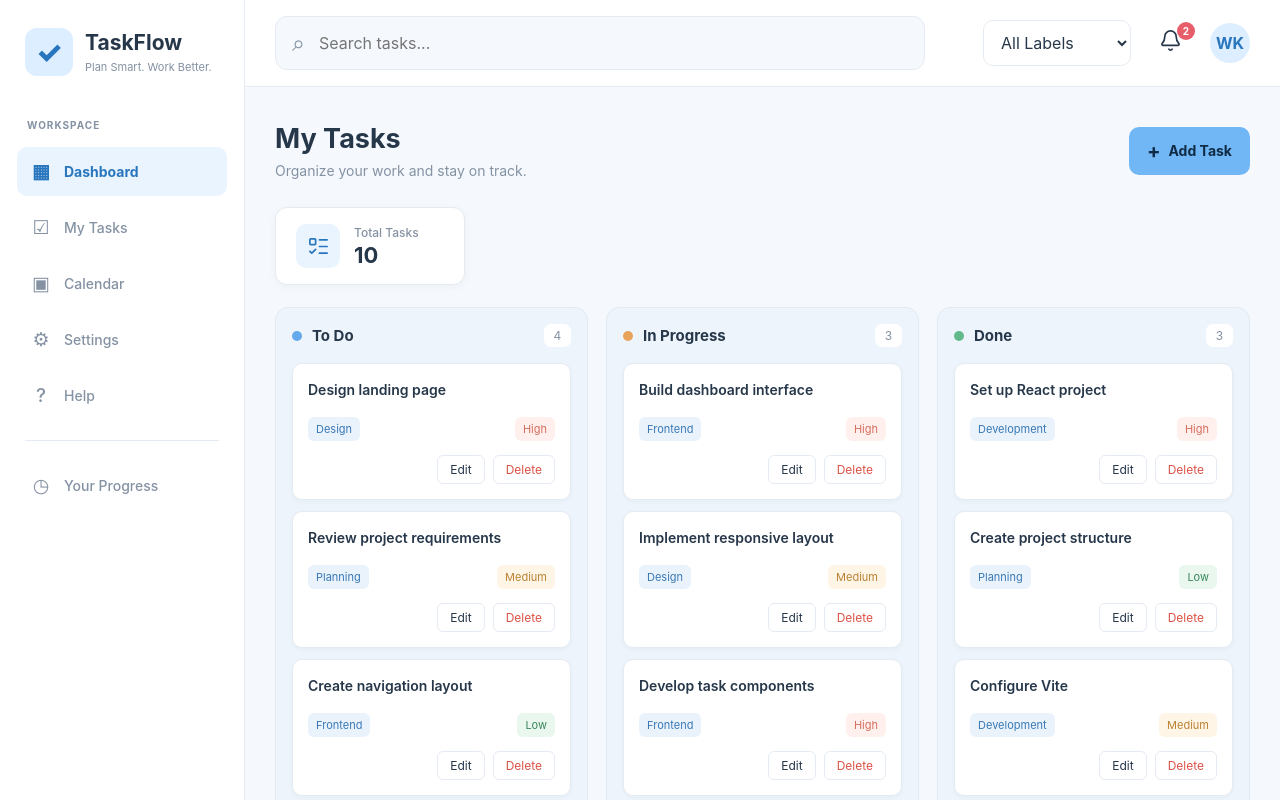
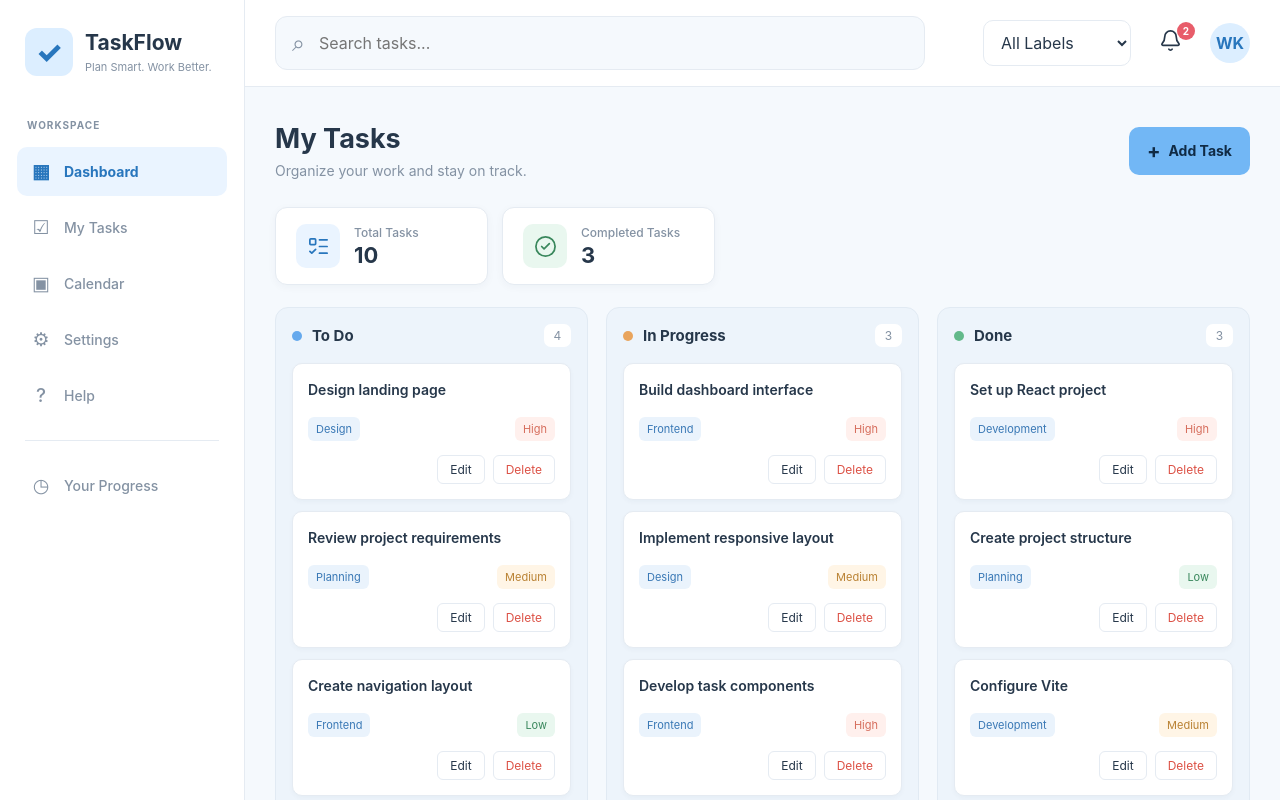
Before and after one commit to Edldev12/taskflow-team-board, a React (Vite) app: page / in a window 1280 px wide. Shown: the top 800 px of the page. Built offline with nearby package versions, Linux system fonts and the light colour scheme.

Commit message:
Display completed tasks

```diff
--- a/src/App.css
+++ b/src/App.css
@@ -188,14 +188,21 @@
   font-size: 14px;
 }
 
+.task-stats-grid {
+  display: grid;
+  grid-template-columns: repeat(auto-fit, minmax(190px, 1fr));
+  gap: 14px;
+  width: 100%;
+  max-width: 440px;
+  margin-bottom: 22px;
+}
+
 .task-stats-card {
   display: flex;
   align-items: center;
   gap: 14px;
-  width: fit-content;
-  min-width: 190px;
+  min-width: 0;
   padding: 16px 20px;
-  margin-bottom: 22px;
   border: 1px solid var(--border);
   border-radius: 12px;
   background: var(--surface);
@@ -224,6 +231,11 @@
   color: var(--text);
   font-size: 22px;
   line-height: 1;
+}
+
+.task-stats-card--completed .task-stats-icon {
+  background: #e9f7ef;
+  color: #39875c;
 }
 
 .add-task-button {
@@ -464,6 +476,11 @@
 .app-layout[data-theme="dark"] .task-stats-icon {
   background: #30465e;
   color: #9bcfff;
+}
+
+.app-layout[data-theme="dark"] .task-stats-card--completed .task-stats-icon {
+  background: #304b3d;
+  color: #a6e2bd;
 }
 
 .app-layout[data-theme="dark"] .task-column {
--- a/src/App.jsx
+++ b/src/App.jsx
@@ -1,5 +1,6 @@
 
 import { useEffect, useRef, useState } from "react";
+import { CircleCheck, ListTodo } from "lucide-react";
 import Header from "./components/Header";
 import TaskColumn from "./components/TaskColumn";
 import TaskStatsCard from "./components/TaskStatsCard";
@@ -207,6 +208,11 @@ function App() {
   const [selectedTask, setSelectedTask] = useState(null);
   const totalTaskCount = columns.reduce(
     (total, column) => total + column.tasks.length,
+    0
+  );
+  const completedTaskCount = columns.reduce(
+    (total, column) =>
+      column.id === "done" ? total + column.tasks.length : total,
     0
   );
 
@@ -646,7 +652,19 @@ function App() {
             </button>
           </div>
 
-          <TaskStatsCard totalTasks={totalTaskCount} />
+          <div className="task-stats-grid">
+            <TaskStatsCard
+              label="Total Tasks"
+              count={totalTaskCount}
+              icon={ListTodo}
+            />
+            <TaskStatsCard
+              label="Completed Tasks"
+              count={completedTaskCount}
+              icon={CircleCheck}
+              variant="completed"
+            />
+          </div>
 
           {/*
           <div className="task-board">
--- a/src/components/TaskStatsCard.jsx
+++ b/src/components/TaskStatsCard.jsx
@@ -1,14 +1,18 @@
 import { ListTodo } from "lucide-react";
 
-function TaskStatsCard({ totalTasks }) {
+function TaskStatsCard({ label, count, icon: Icon = ListTodo, variant }) {
   return (
-    <section className="task-stats-card" role="group" aria-label="Total tasks">
+    <section
+      className={`task-stats-card${variant ? ` task-stats-card--${variant}` : ""}`}
+      role="group"
+      aria-label={label}
+    >
       <div className="task-stats-icon" aria-hidden="true">
-        <ListTodo size={23} strokeWidth={1.8} />
+        <Icon size={23} strokeWidth={1.8} />
       </div>
       <div>
-        <p>Total Tasks</p>
-        <strong>{totalTasks}</strong>
+        <p>{label}</p>
+        <strong>{count}</strong>
       </div>
     </section>
   );
```
Also changed, not shown: 1 other file (tests, documents, lock files or other folders).
